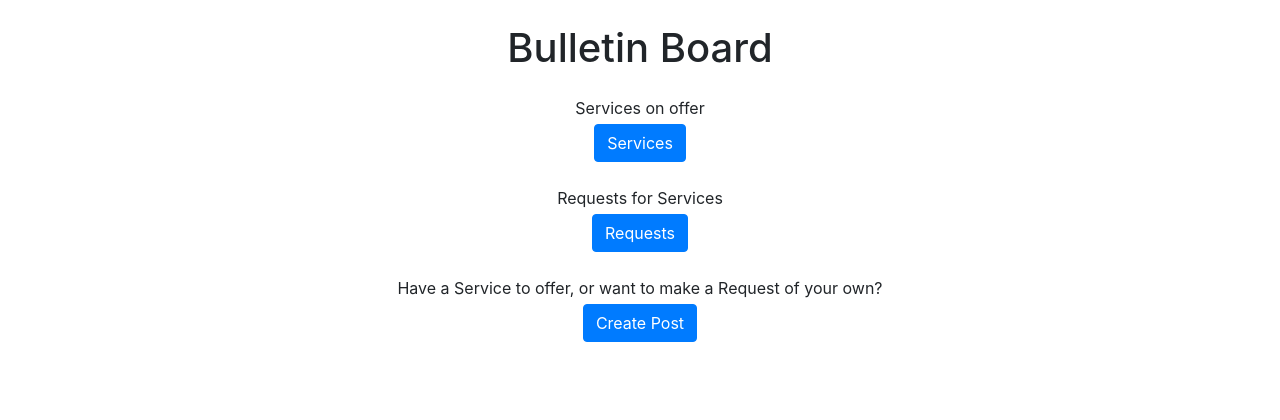
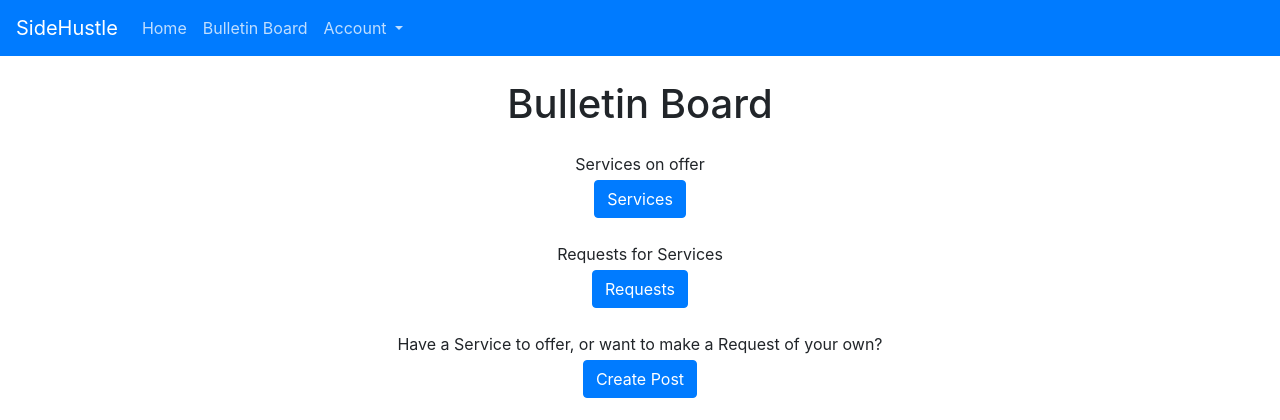
Before and after one commit to adammkeane/work-app-pp4, a Django app: page /bulletin/ in a window 1280 px wide. Shown: the top 420 px of the page. Run offline with Django 3.2, Linux system fonts and the light colour scheme; some libraries are stand-ins or nearby versions.

Commit message:
Add basic nav bar to base.html

```diff
--- a/static/css/style.css
+++ b/static/css/style.css
@@ -1,3 +1,11 @@
 /* .body {
    background-color: #f9fff3;
 } */
+
+/* Nav Bar */
+.navbar-dark .navbar-nav .nav-link {
+   color: rgba(255,255,255,.75);
+}
+.navbar-dark .navbar-nav .nav-link:focus, .navbar-dark .navbar-nav .nav-link:hover {
+   color: rgb(255, 255, 255);
+ }
--- a/templates/base.html
+++ b/templates/base.html
@@ -2,22 +2,53 @@
 
 <!DOCTYPE html>
 <html lang="en">
+
 <head>
     <meta charset="UTF-8">
     <meta http-equiv="X-UA-Compatible" content="IE=edge">
     <meta name="viewport" content="width=device-width, initial-scale=1.0">
 
-    <link rel="stylesheet" href="https://cdn.jsdelivr.net/npm/bootstrap@4.6.2/dist/css/bootstrap.min.css" integrity="sha384-xOolHFLEh07PJGoPkLv1IbcEPTNtaed2xpHsD9ESMhqIYd0nLMwNLD69Npy4HI+N" crossorigin="anonymous">
+    <link rel="stylesheet" href="https://cdn.jsdelivr.net/npm/bootstrap@4.6.2/dist/css/bootstrap.min.css"
+        integrity="sha384-xOolHFLEh07PJGoPkLv1IbcEPTNtaed2xpHsD9ESMhqIYd0nLMwNLD69Npy4HI+N" crossorigin="anonymous">
     <script src="https://kit.fontawesome.com/6b27cf5798.js" crossorigin="anonymous"></script>
     <link rel="stylesheet" href="{% static 'css/style.css' %}">
 
     <title>Document</title>
 </head>
+
 <body>
     <!-- Navigation -->
-    <nav>
+    <nav class="navbar navbar-expand-lg navbar-dark bg-primary">
+        <a class="navbar-brand" href="#">SideHustle</a>
+        <button class="navbar-toggler" type="button" data-toggle="collapse" data-target="#navbarSupportedContent"
+            aria-controls="navbarSupportedContent" aria-expanded="false" aria-label="Toggle navigation">
+            <span class="navbar-toggler-icon"></span>
+        </button>
 
+        <div class="collapse navbar-collapse" id="navbarSupportedContent">
+            <ul class="navbar-nav mr-auto">
+                <li class="nav-item">
+                    <a class="nav-link" href="#">Home </a>
+                </li>
+                <li class="nav-item">
+                    <a class="nav-link" href="#">Bulletin Board</a>
+                </li>
+                <li class="nav-item dropdown">
+                    <a class="nav-link dropdown-toggle" href="#" role="button" data-toggle="dropdown" aria-expanded="false">
+                      Account
+                    </a>
+                    <div class="dropdown-menu">
+                      <a class="dropdown-item" href="#">Profile Page</a>
+                      <div class="dropdown-divider"></div>
+                      <a class="dropdown-item" href="#">Sign Out</a>
+                    </div>
+                  </li>
+
+            </ul>
+        </div>
     </nav>
+
+
     <main>
         {% block content %}
         <!-- Content Goes here -->
@@ -28,4 +59,5 @@
 
     </footer>
 </body>
+
 </html>
```
